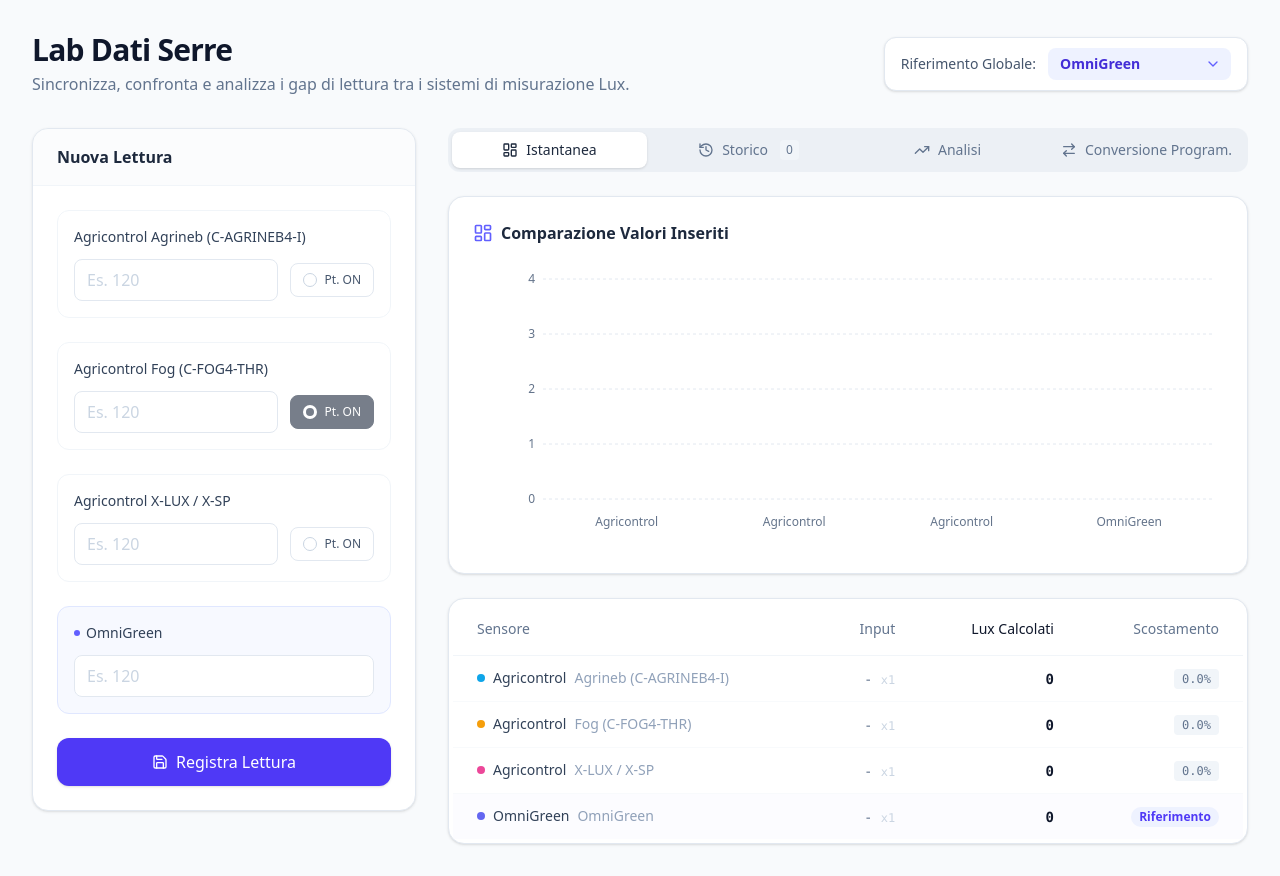
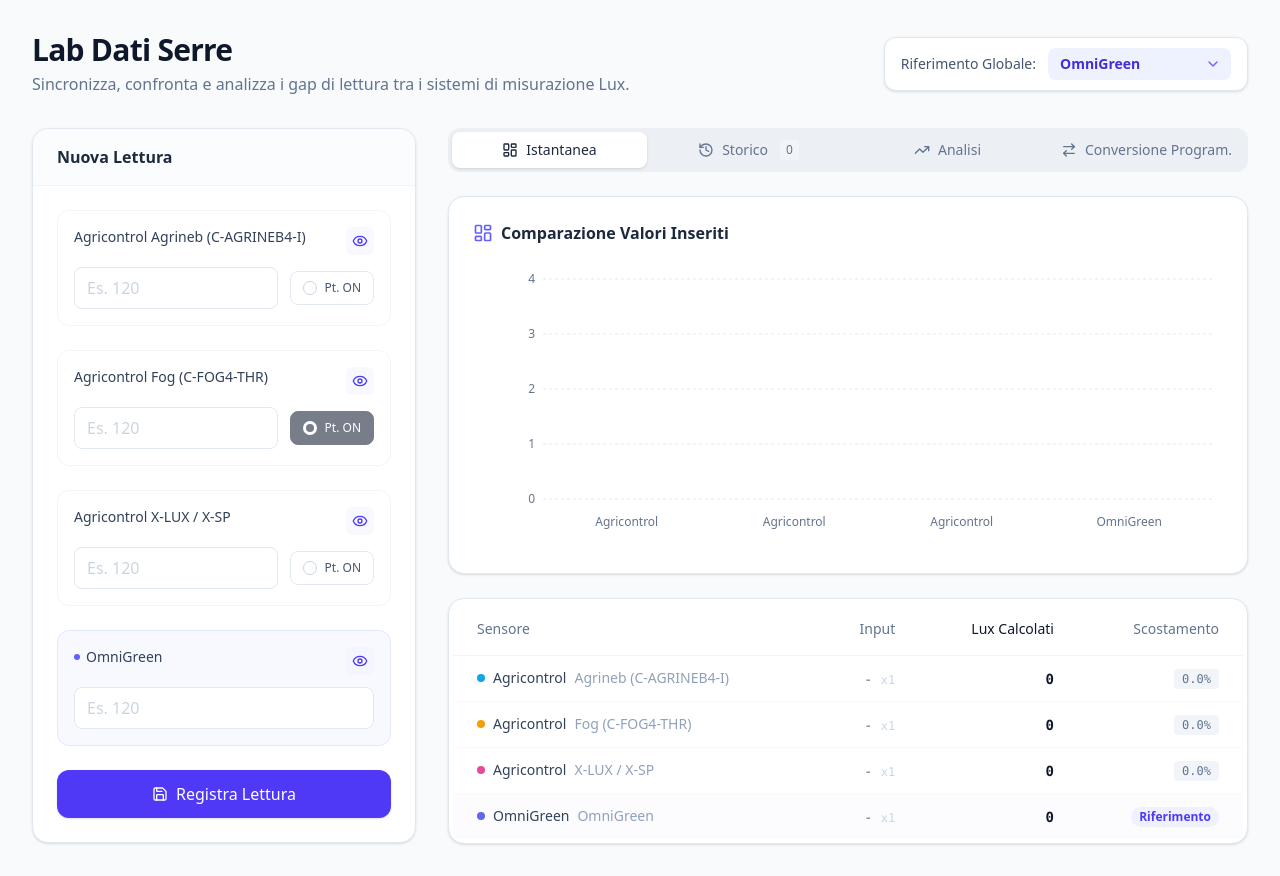
Before and after one commit to baldanx/Dati-serre, a React (Vite) app: page / in a window 1280 px wide. Built offline with nearby package versions, Linux system fonts and the light colour scheme.

Commit message:
feat: Add device active toggle
Implements a feature to toggle the active state of devices. This allows users to selectively show or hide specific devices from charts and comparisons. Also updates the `DeviceState` interface and `computedCurrentData` to reflect this new state.

```diff
--- a/src/App.tsx
+++ b/src/App.tsx
@@ -3,7 +3,7 @@
   BarChart, Bar, LineChart, Line, XAxis, YAxis, CartesianGrid,
   Tooltip as RechartsTooltip, ResponsiveContainer, Cell, ScatterChart, Scatter, ZAxis, Legend
 } from 'recharts';
-import { AlertCircle, CheckCircle2, ChevronDown, Info, Save, TrendingUp, History, LayoutDashboard, Calculator, Trash2, ArrowRightLeft } from 'lucide-react';
+import { AlertCircle, CheckCircle2, ChevronDown, Info, Save, TrendingUp, History, LayoutDashboard, Calculator, Trash2, ArrowRightLeft, Eye, EyeOff } from 'lucide-react';
 import { cn } from './lib/utils';
 import { motion, AnimatePresence } from 'motion/react';
 
@@ -63,6 +63,7 @@
 interface DeviceState {
   rawValue: string;
   dotActive: boolean;
+  isActive?: boolean;
 }
 
 interface Reading {
@@ -173,6 +174,13 @@
     }));
   };
 
+  const handleToggleActive = (id: DeviceId) => {
+    setDeviceStates((prev) => ({
+      ...prev,
+      [id]: { ...prev[id], isActive: prev[id].isActive === false ? true : false },
+    }));
+  };
+
   const computedCurrentData = useMemo(() => {
     return DEVICES.map((device) => {
       const state = deviceStates[device.id];
@@ -197,6 +205,7 @@
       return {
         ...device,
         state,
+        isActive: state.isActive !== false,
         parsedValue: isInvalid ? 0 : parsedValue,
         multiplier,
         totalLux,
@@ -237,7 +246,7 @@
 
   const currentRefLux = computedCurrentData.find((d) => d.id === referenceSource)?.totalLux || 0;
 
-  const comparisonData = computedCurrentData.map((d) => {
+  const comparisonData = computedCurrentData.filter(d => d.isActive).map((d) => {
     let diffPercent = 0;
     if (currentRefLux > 0) {
       diffPercent = ((d.totalLux - currentRefLux) / currentRefLux) * 100;
@@ -377,7 +386,7 @@
                   onChange={(e) => setReferenceSource(e.target.value as DeviceId)}
                   className="appearance-none bg-indigo-50 border-none rounded-lg pl-3 pr-8 py-1.5 text-sm font-semibold text-indigo-700 outline-none hover:bg-indigo-100 transition-colors cursor-pointer"
                 >
-                  {DEVICES.map(d => (
+                  {DEVICES.filter(d => deviceStates[d.id].isActive !== false).map(d => (
                     <option key={d.id} value={d.id}>{d.name.split(' ')[0]} {d.name.split(' ').length > 1 ? d.name.split(' ')[1] : ''}</option>
                   ))}
                 </select>
@@ -401,10 +410,12 @@
                   const overRange = computedCurrentData.find((d) => d.id === device.id)?.isOverRange;
                   const currentLux = computedCurrentData.find((d) => d.id === device.id)?.totalLux;
                   const isRef = device.id === referenceSource;
+                  const isActive = state.isActive !== false;
 
                   return (
                     <div key={device.id} className={cn("p-4 rounded-xl border transition-colors",
-                      isRef ? "bg-indigo-50/50 border-indigo-100" : "bg-white border-slate-100"
+                      !isActive ? "bg-slate-50/50 border-slate-100 opacity-60" :
+                      (isRef ? "bg-indigo-50/50 border-indigo-100" : "bg-white border-slate-100")
                     )}>
                       <div className="flex justify-between items-start mb-3">
                         <label className="font-medium text-sm text-slate-700 flex flex-col gap-0.5" htmlFor={`input-${device.id}`}>
@@ -412,13 +423,21 @@
                             {isRef && <span className="w-1.5 h-1.5 rounded-full bg-indigo-500" />}
                             {device.name}
                           </span>
-                          {currentLux !== undefined && !isNaN(currentLux) && currentLux > 0 && (
+                          {currentLux !== undefined && !isNaN(currentLux) && currentLux > 0 && isActive && (
                             <span className="text-xs font-mono text-slate-500">= {formatLux(currentLux)} Lux</span>
                           )}
                         </label>
+                        <button
+                          type="button"
+                          onClick={() => handleToggleActive(device.id)}
+                          className={cn("p-1.5 rounded-md transition-colors", isActive ? "text-indigo-600 hover:bg-indigo-50 bg-indigo-50/50" : "text-slate-400 hover:bg-slate-200 bg-slate-100")}
+                          title={isActive ? 'Disattiva sensore' : 'Attiva sensore'}
+                        >
+                          {isActive ? <Eye className="w-4 h-4" /> : <EyeOff className="w-4 h-4" />}
+                        </button>
                       </div>
 
-                      <div className="flex flex-col xl:flex-row xl:items-center gap-3">
+                      <div className={cn("flex flex-col xl:flex-row xl:items-center gap-3 transition-opacity", !isActive && "pointer-events-none")}>
                         <div className="relative flex-1">
                           <input
                             id={`input-${device.id}`}
@@ -650,7 +669,7 @@
                             formatter={(value: number, name: string) => [formatLux(value) + ' Lux', DEVICES.find(d=>d.id===name)?.name.split(' ')[0]]}
                           />
                           <Legend iconType="circle" wrapperStyle={{ fontSize: '12px', marginTop: '10px' }} />
-                          {DEVICES.map(device => (
+                          {DEVICES.filter(d => deviceStates[d.id].isActive !== false).map(device => (
                             <Line
                               key={device.id}
                               type="monotone"
@@ -674,7 +693,7 @@
                       <thead>
                         <tr className="border-b border-slate-100 text-slate-500">
                           <th className="px-6 py-4 font-medium">Ora</th>
-                          {DEVICES.map(d => (
+                          {DEVICES.filter(d => deviceStates[d.id].isActive !== false).map(d => (
                             <th key={d.id} className="px-6 py-4 text-right font-medium">
                               {d.name.split(' ')[0]}
                               {d.id === referenceSource && <span className="bg-indigo-50 text-indigo-600 px-1.5 py-0.5 rounded text-[10px] ml-1 uppercase">Rif</span>}
@@ -689,7 +708,7 @@
                             <td className="px-6 py-3 font-medium text-slate-700">
                               {new Date(r.timestamp).toLocaleTimeString([], { hour: '2-digit', minute: '2-digit', second: '2-digit' })}
                             </td>
-                            {DEVICES.map(d => {
+                            {DEVICES.filter(d => deviceStates[d.id].isActive !== false).map(d => {
                               const val = r.data[d.id]?.totalLux;
                               const isRef = d.id === referenceSource;
                               const refVal = r.data[referenceSource]?.totalLux;
@@ -763,7 +782,7 @@
                         onChange={(e) => setAnalysisDevice(e.target.value as DeviceId)}
                         className="bg-white border border-slate-200 rounded px-2 py-1 text-sm font-medium outline-none"
                       >
-                        {DEVICES.filter(d => d.id !== referenceSource).map(d => (
+                        {DEVICES.filter(d => d.id !== referenceSource && deviceStates[d.id].isActive !== false).map(d => (
                           <option key={d.id} value={d.id}>{d.name.split(' ')[0]}</option>
                         ))}
                       </select>
```
